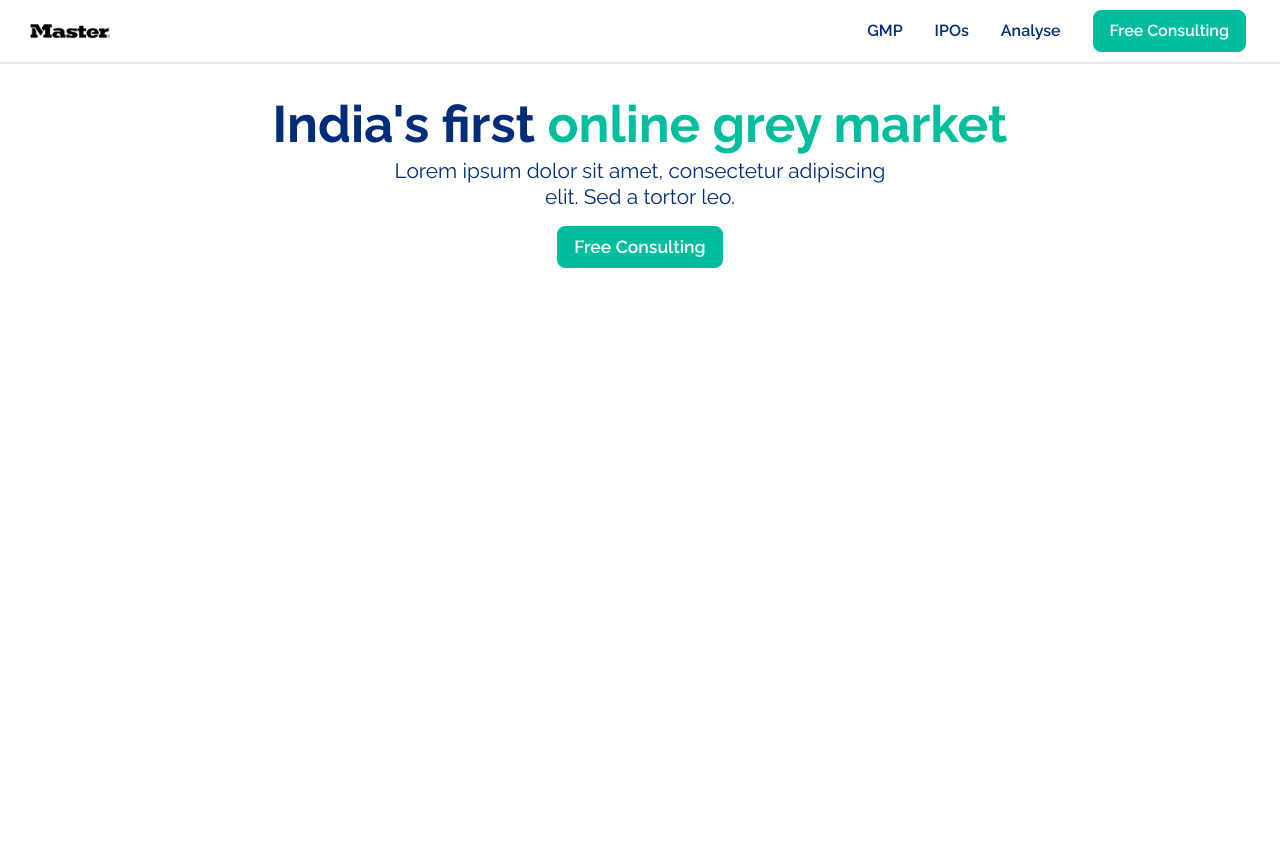
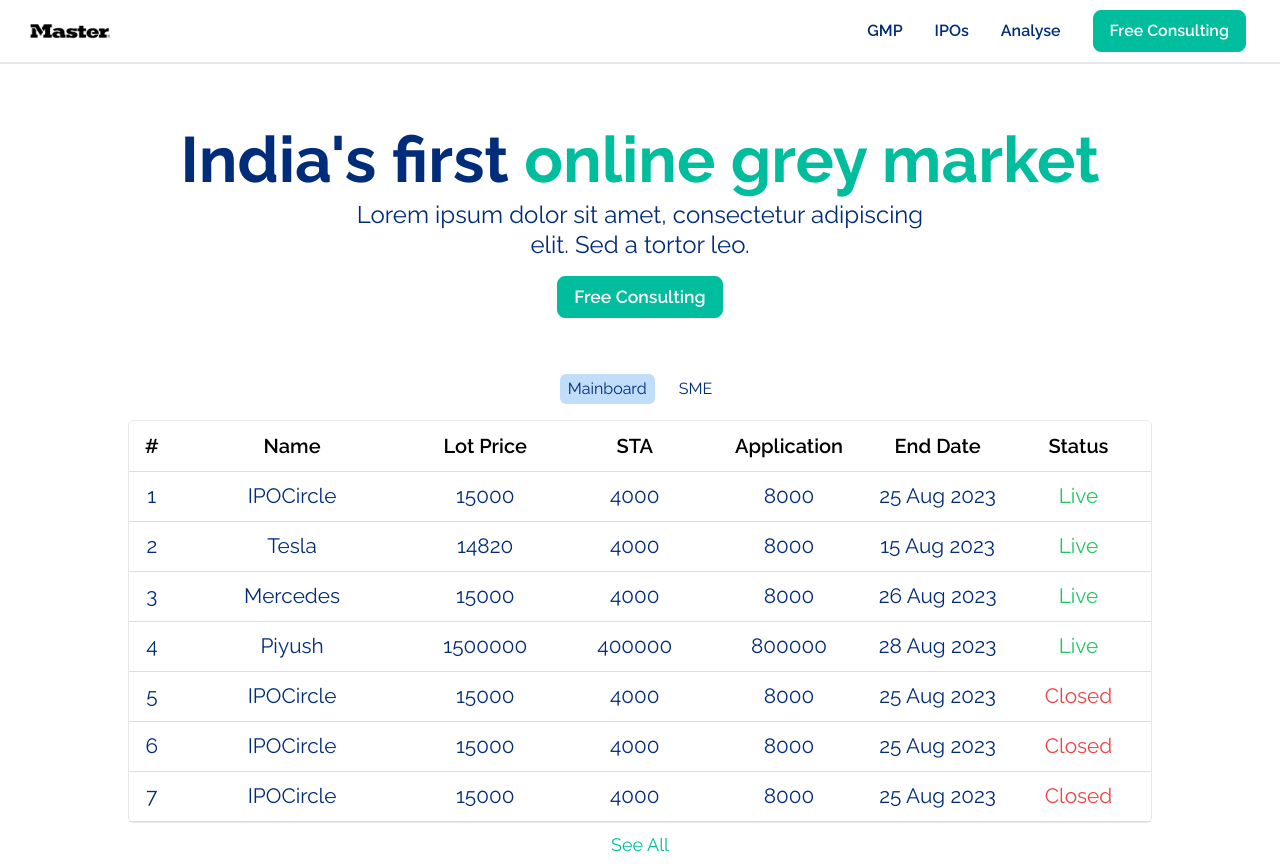
Before and after one commit to ipocircleteam/web-client, a Next.js app: page / in a window 1280 px wide. Before the commit the page ends 800 px from the top, so only its background shows below. Built offline with nearby package versions, Linux system fonts and the light colour scheme.

Commit message:
add ipo data table on home page

```diff
--- a/src/app/globals.css
+++ b/src/app/globals.css
@@ -20,3 +20,12 @@ body {
   position: fixed;
   right: 0vw;
 }
+
+.custom-tablerow {
+  border-bottom: rgb(224, 221, 221) 1px solid;
+  height: 50px;
+}
+
+.shift-view {
+  background-color: #c0ddf9;
+}
--- a/src/app/page.tsx
+++ b/src/app/page.tsx
@@ -1,4 +1,5 @@
 import Hero from '@/components/Hero/hero'
+import { IpoData } from '@/components/IPOData/ipo-data'
 import Menu from '@/components/Menu/menu'
 
 export default function Home() {
@@ -6,6 +7,7 @@ export default function Home() {
     <>
       <Menu />
       <Hero />
+      <IpoData />
     </>
   )
 }
--- a/src/components/Hero/hero.tsx
+++ b/src/components/Hero/hero.tsx
@@ -6,16 +6,16 @@ import LargeCTAbutton from '../Buttons/large-cta-btn'
 
 export default function Hero() {
   return (
-    <div className="my-[50px] md:my-[35px] md:mb-[35px] text-center">
+    <div className="my-[50px] md:mt-[4rem] md:mb-0 text-center ">
       <span className="flex justify-center items-center w-[85vw] sm:w-[95vw] mx-auto">
-        <h1 className="text-[2rem] md:text-[3rem] lg:text-[3.2rem] font-bold leading-[1] ">
+        <h1 className="text-[2rem] md:text-[3rem] lg:text-[4rem] font-bold leading-[1] ">
           <label className="text-primary">India's first </label>
           <label className="text-secondary">online grey market</label>
         </h1>
       </span>
 
       <p
-        className="my-4 md:my-2 text-[1rem] md:text-[1.3rem] leading-tight text-primary
+        className="my-4 md:my-2 text-[1rem] md:text-[1.5rem] leading-tight text-primary
       w-[90vw] sm:w-[95vw] mx-auto"
       >
         Lorem ipsum dolor sit amet, consectetur adipiscing <br />
--- a/src/components/IPOData/ipo-category.tsx
+++ b/src/components/IPOData/ipo-category.tsx
@@ -0,0 +1,35 @@
+import react from 'react'
+import { IpoCategoryProps } from './ipodata.types'
+import $ from 'jquery'
+
+export default function IpoCategory(props: IpoCategoryProps) {
+  const handleClick = (name: string) => {
+    props.callback(name)
+    $('#main').toggleClass('shift-view')
+    $('#sme').toggleClass('shift-view')
+  }
+
+  return (
+    <div className="w-[100vw] mx-auto flex justify-center items-center">
+      <button
+        id="main"
+        className="shift-view m-2 h-[30px] px-2 rounded-md text-primary"
+        onClick={() => {
+          handleClick('main')
+        }}
+      >
+        Mainboard
+      </button>
+
+      <button
+        id="sme"
+        className=" m-2 h-[30px] px-2 rounded-md text-primary"
+        onClick={() => {
+          handleClick('sme')
+        }}
+      >
+        SME
+      </button>
+    </div>
+  )
+}
--- a/src/components/IPOData/ipo-data.tsx
+++ b/src/components/IPOData/ipo-data.tsx
@@ -0,0 +1,29 @@
+'use client'
+
+import React, { useState } from 'react'
+import { IpoTable } from './ipo-table'
+import Link from 'next/link'
+import IpoCategory from './ipo-category'
+
+export function IpoData() {
+  const [type, setType] = useState('main')
+
+  const toggleView = (name: string) => {
+    setType(() => name)
+  }
+
+  return (
+    <section className="mt-[3rem]">
+      <IpoCategory callback={toggleView} />
+
+      <IpoTable type={type} />
+
+      <div
+        className="text-secondary my-2 text-center w-[100%] mx-auto text-[18px]
+            hover:text-primary cursor-pointer"
+      >
+        <Link href="/ipos">See All</Link>
+      </div>
+    </section>
+  )
+}
--- a/src/components/IPOData/ipo-table.tsx
+++ b/src/components/IPOData/ipo-table.tsx
@@ -0,0 +1,40 @@
+import React from 'react'
+import TableRow from './row-template'
+import { mainipodata, smeipodata } from '@/dummydata'
+import { RowDataType, TableDataType } from './ipodata.types'
+
+export function IpoTable(props: TableDataType) {
+  const data: RowDataType[] = props.type === 'main' ? mainipodata : smeipodata
+
+  return (
+    <div className="w-[80vw] mx-auto mt-2 rounded-md border">
+      <table className="text-center">
+        {/* TABLE HEADING */}
+        <tr className="w-[80vw] p-4 text-[20px] font-semibold text-grey-500 custom-tablerow">
+          <td className="w-[5vw]">#</td>
+          <td className="w-[25vw]">Name</td>
+          <td className="w-[15vw]">Lot Price</td>
+          <td className="w-[15vw]">STA</td>
+          <td className="w-[15vw]">Application</td>
+          <td className="w-[15vw]">End Date</td>
+          <td className="w-[15vw]">Status</td>
+        </tr>
+
+        {data.map((item) => {
+          return (
+            <TableRow
+              sno={item.sno}
+              ipoID={item.ipoID}
+              name={item.name}
+              lotprice={item.lotprice}
+              sta={item.sta}
+              application={item.application}
+              enddate={item.enddate}
+              status={item.status}
+            />
+          )
+        })}
+      </table>
+    </div>
+  )
+}
--- a/src/components/IPOData/row-template.tsx
+++ b/src/components/IPOData/row-template.tsx
@@ -0,0 +1,33 @@
+'use client'
+
+import React from 'react'
+import { RowDataType } from './ipodata.types'
+
+export default function TableRow(props: RowDataType) {
+  const openIpoPage = () => {
+    window.location.replace('/' + props.ipoID)
+  }
+
+  return (
+    <tr
+      className="w-[80vw] cursor-pointer p-4 text-primary custom-tablerow text-[1.3rem]"
+      onClick={openIpoPage}
+    >
+      <td className="w-[5vw]">{props.sno}</td>
+      <td className="w-[25vw]">{props.name}</td>
+      <td className="w-[15vw]">{props.lotprice}</td>
+      <td className="w-[15vw]">{props.sta}</td>
+      <td className="w-[15vw]">{props.application}</td>
+      <td className="w-[15vw]">{props.enddate}</td>
+      <td
+        className={
+          props.status === 'Live'
+            ? 'text-green-500 w-[15vw]'
+            : 'text-red-500 w-[15vw]'
+        }
+      >
+        {props.status}
+      </td>
+    </tr>
+  )
+}
--- /dev/null
+++ b/src/dummydata.tsx
@@ -0,0 +1,147 @@
+import { RowDataType } from './components/IPOData/ipodata.types'
+
+export const mainipodata: RowDataType[] = [
+  {
+    sno: 1,
+    ipoID: 'ipo00123',
+    name: 'IPOCircle',
+    lotprice: 15000,
+    sta: 4000,
+    application: 8000,
+    enddate: '25 Aug 2023',
+    status: 'Live',
+  },
+  {
+    sno: 2,
+    ipoID: 'ipo00123',
+    name: 'Tesla',
+    lotprice: 14820,
+    sta: 4000,
+    application: 8000,
+    enddate: '15 Aug 2023',
+    status: 'Live',
+  },
+  {
+    sno: 3,
+    ipoID: 'ipo00123',
+    name: 'Mercedes',
+    lotprice: 15000,
+    sta: 4000,
+    application: 8000,
+    enddate: '26 Aug 2023',
+    status: 'Live',
+  },
+  {
+    sno: 4,
+    ipoID: 'ipo00123',
+    name: 'Piyush',
+    lotprice: 1500000,
+    sta: 400000,
+    application: 800000,
+    enddate: '28 Aug 2023',
+    status: 'Live',
+  },
+  {
+    sno: 5,
+    ipoID: 'ipo00123',
+    name: 'IPOCircle',
+    lotprice: 15000,
+    sta: 4000,
+    application: 8000,
+    enddate: '25 Aug 2023',
+    status: 'Closed',
+  },
+  {
+    sno: 6,
+    ipoID: 'ipo00123',
+    name: 'IPOCircle',
+    lotprice: 15000,
+    sta: 4000,
+    application: 8000,
+    enddate: '25 Aug 2023',
+    status: 'Closed',
+  },
+  {
+    sno: 7,
+    ipoID: 'ipo00123',
+    name: 'IPOCircle',
+    lotprice: 15000,
+    sta: 4000,
+    application: 8000,
+    enddate: '25 Aug 2023',
+    status: 'Closed',
+  },
+]
+
+export const smeipodata: RowDataType[] = [
+  {
+    sno: 1,
+    ipoID: 'ipo00123',
+    name: 'IPOCircleSME',
+    lotprice: 5000,
+    sta: 400,
+    application: 800,
+    enddate: '28 Aug 2023',
+    status: 'Live',
+  },
+  {
+    sno: 2,
+    ipoID: 'ipo00123',
+    name: 'SME',
+    lotprice: 148200,
+    sta: 400,
+    application: 80000,
+    enddate: '19 Aug 2023',
+    status: 'Live',
+  },
+  {
+    sno: 3,
+    ipoID: 'ipo00123',
+    name: 'Mercedes',
+    lotprice: 15000,
+    sta: 4000,
+    application: 8000,
+    enddate: '26 Aug 2023',
+    status: 'Live',
+  },
+  {
+    sno: 4,
+    ipoID: 'ipo00123',
+    name: 'Piyush',
+    lotprice: 1500000,
+    sta: 400000,
+    application: 800000,
+    enddate: '28 Aug 2023',
+    status: 'Live',
+  },
+  {
+    sno: 5,
+    ipoID: 'ipo00123',
+    name: 'IPOCircle',
+    lotprice: 15000,
+    sta: 4000,
+    application: 8000,
+    enddate: '25 Aug 2023',
+    status: 'Closed',
+  },
+  {
+    sno: 6,
+    ipoID: 'ipo00123',
+    name: 'IPOCircle',
+    lotprice: 15000,
+    sta: 4000,
+    application: 8000,
+    enddate: '25 Aug 2023',
+    status: 'Closed',
+  },
+  {
+    sno: 7,
+    ipoID: 'ipo00123',
+    name: 'IPOCircle',
+    lotprice: 15000,
+    sta: 4000,
+    application: 8000,
+    enddate: '25 Aug 2023',
+    status: 'Closed',
+  },
+]
--- a/tailwind.config.ts
+++ b/tailwind.config.ts
@@ -23,6 +23,7 @@ const config: Config = {
         baseTwo: '#D9D9D9',
         primary: '#012C7A',
         secondary: '#00BE9D',
+        primaryShade: '#C0DDF9',
       },
     },
   },
```
Also changed, not shown: src/components/IPOData/ipodata.types.tsx (added, +18 -0 lines).
